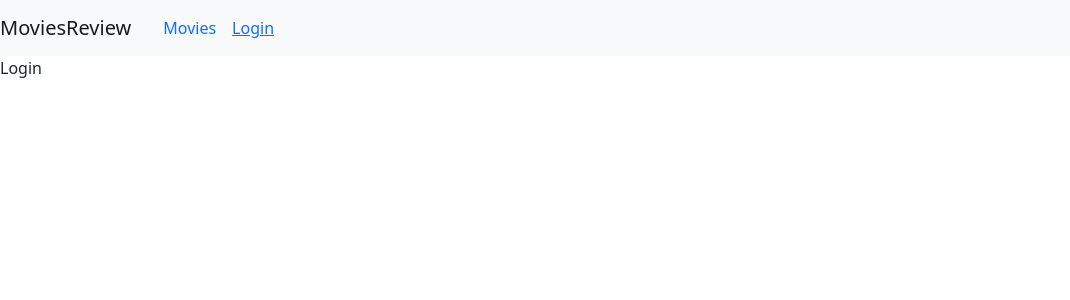
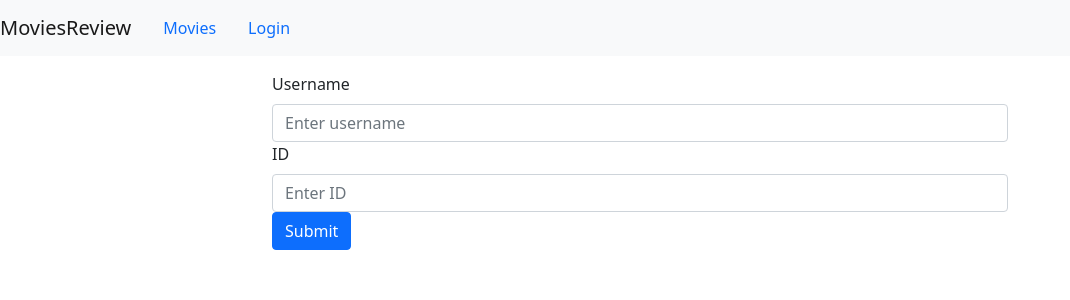
Before and after one commit to moustaphaotf/movies-review, a React (Create React App) app in the folder frontend/: page /login in a window 1280 px wide. Shown: the top 300 px of the page, without its empty margins (0-1070 px from the left). Built offline with nearby package versions, Linux system fonts and the light colour scheme.

Commit message:
Fonctionnalité de login

```diff
--- a/frontend/src/App.js
+++ b/frontend/src/App.js
@@ -1,5 +1,5 @@
-import React from 'react';
-import {Routes, Route, NavLink} from 'react-router-dom';
+import React, {useState, useEffect} from 'react';
+import {Routes, Route, NavLink, useResolvedPath} from 'react-router-dom';
 import "bootstrap/dist/css/bootstrap.min.css";
 import Nav from 'react-bootstrap/Nav';
 import Navbar from 'react-bootstrap/Navbar';
@@ -10,14 +10,19 @@
 import AddReview from "./components/add-review.js";
 
 function App() {
-  const [user, setUser] = React.useState(null);
+  const [user, setUser] = useState(JSON.parse(localStorage.getItem('user')) || null);
+  useEffect(() => {
+    setUser(user);
+  });
 
   async function login(user = null){// default user to null
     setUser(user);
+    localStorage.setItem('user', JSON.stringify(user));
   }
 
   async function logout(){
     setUser(null);
+    localStorage.removeItem('user');
   }
 
   return (
@@ -29,9 +34,15 @@
           <Nav.Link href="/movies">Movies</Nav.Link>
           {
             user ? (
-              <Nav.Link onClick={logout} >Logout</Nav.Link>
+              <Nav.Link
+                href="/logout"
+                onClick={e => {
+                  e.preventDefault();
+                  logout();
+                }}
+              >Logout</Nav.Link>
             ) : (
-              <NavLink to={"/login"}>Login</NavLink>
+                <NavLink className="nav-link" to={"/login"}>Login</NavLink>
             )
           }
         </Navbar.Collapse>
--- a/frontend/src/components/login.js
+++ b/frontend/src/components/login.js
@@ -1,12 +1,67 @@
-import React from "react";
+import React, {useState} from "react";
+import {useNavigate} from 'react-router-dom';
 
-function Login(){
-    return(
-        <div className="App">
-            Login
-        </div>
+import Form from 'react-bootstrap/Form';
+import Button from 'react-bootstrap/Button';
+import Container from 'react-bootstrap/Container';
+import Row from 'react-bootstrap/Row';
+import Col from 'react-bootstrap/Col';
 
-    );
+const Login = props => {
+	const navigate = useNavigate();
+
+	const [name, setName] = useState("");
+	const [id, setId] = useState("");
+
+	const onChangeName = e => {
+		const name = e.target.value;
+		setName(name);
+	}
+
+	const onChangeId = e => {
+		const id = e.target.value;
+		setId(id);
+	}
+
+	const login = () => {
+		props.login({name, id});
+		navigate(-1);
+	}
+
+	return (
+		<div className="App">
+			<Container>
+				<Row className="pt-3">
+					<Col className="col-12 offset-sm-2 col-sm-8">
+						<Form>
+							<Form.Group>
+								<Form.Label>Username</Form.Label>
+								<Form.Control
+									type="text"
+									placeholder="Enter username"
+									value={name}
+									onChange={onChangeName}
+								></Form.Control>
+							</Form.Group>
+							<Form.Group>
+								<Form.Label>ID</Form.Label>
+								<Form.Control
+									type="text"
+									placeholder="Enter ID"
+									value={id}
+									onChange={onChangeId}
+								></Form.Control>
+							</Form.Group>
+							<Button
+								variant="primary"
+								onClick={login}
+							>Submit</Button>
+						</Form>
+					</Col>
+				</Row>
+			</Container>
+		</div>
+	);
 }
 
 export default Login;
--- a/frontend/src/components/movie.js
+++ b/frontend/src/components/movie.js
@@ -67,6 +67,7 @@
 												<div><strong>{r.name}</strong> reviewed on <span>{moment(r.date).format("Do MMMM YYYY")}</span></div>
 												<div className="p-2" style={{textAlign:"justify"}}>{r.review}</div>
 												{
+														props.user && props.user.id == r.user_id &&
 														<div className="btn-group">
 															<Link className="btn btn-primary" to="/">Edit</Link>
 															<Button className="btn btn-danger" to="/" >Delete</Button>
```
